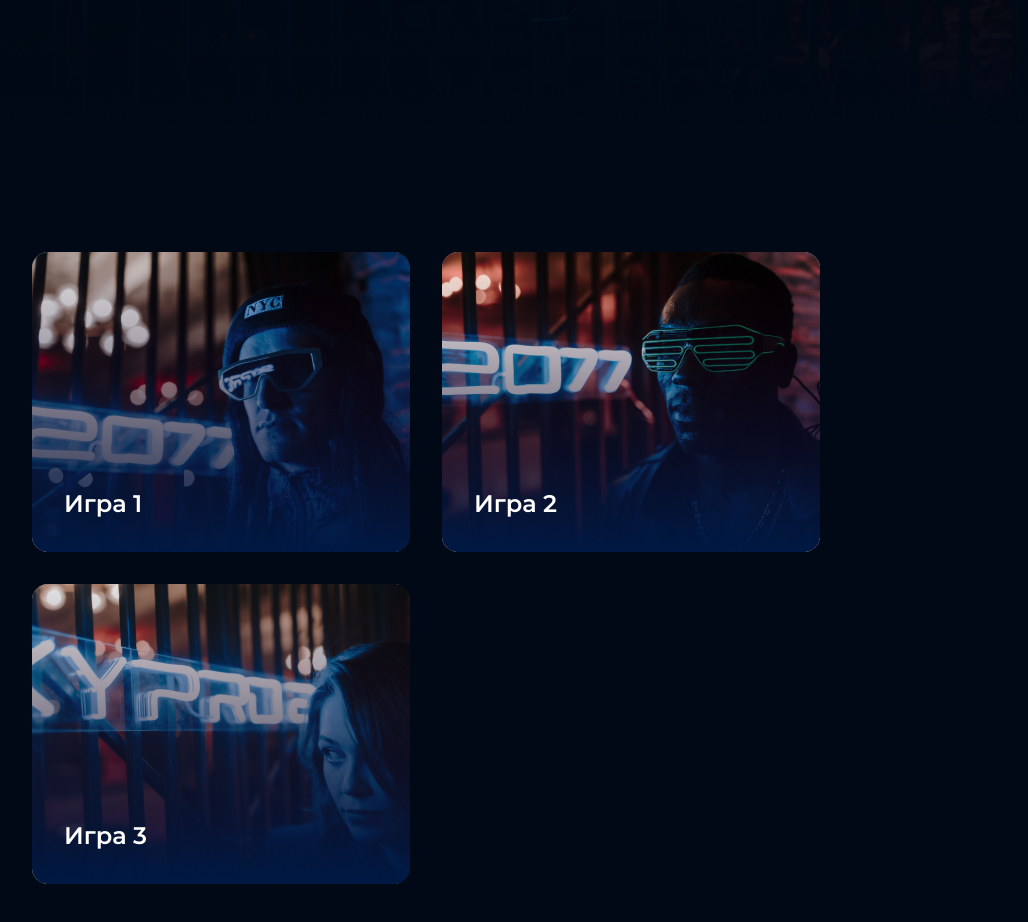
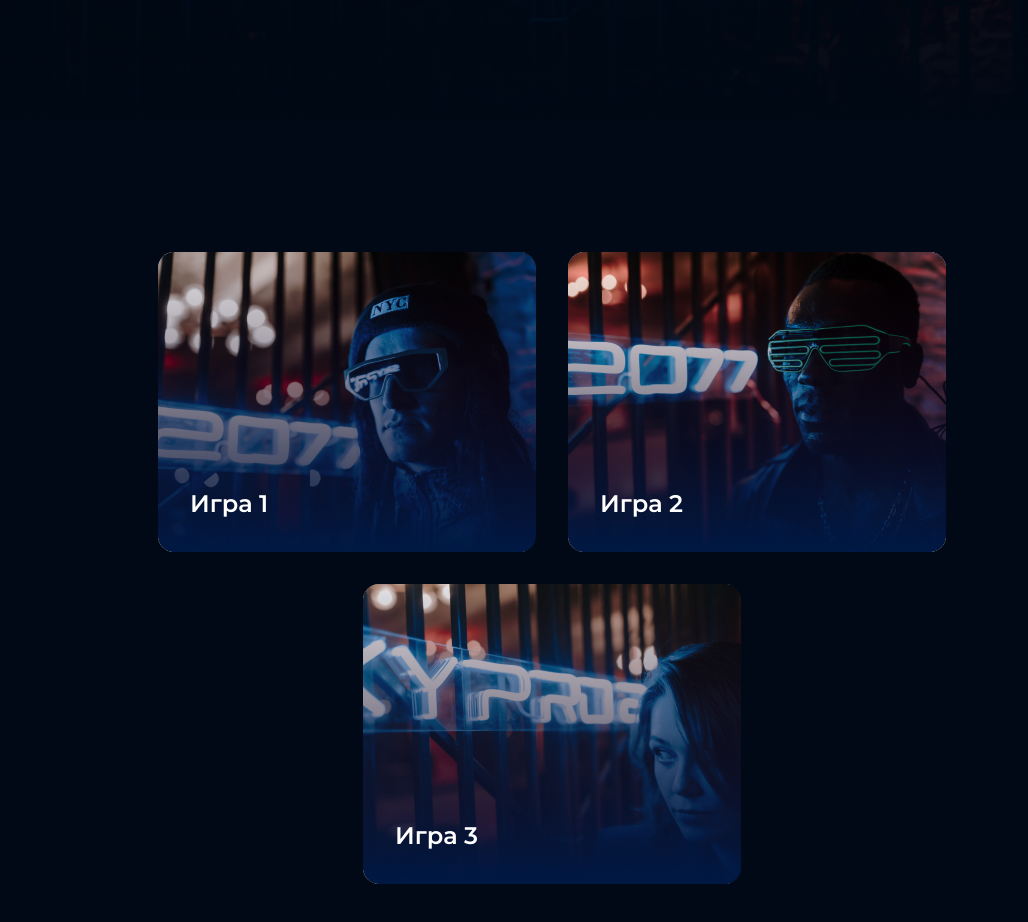
Before and after one commit to Chistik-AE/2-nd-course-hw, a plain HTML site: page index.html in a window 1280 px wide. Shown: the part 900-1822 px from the top of the page, without its empty margins (88-1116 px from the left). Drawn offline with Linux system fonts and the light colour scheme.

Commit message:
Переименовал файлы и папку по рекомендации

```diff
--- a/hw-1.html
+++ b/index.html
@@ -8,7 +8,7 @@
     <link rel="preconnect" href="https://fonts.googleapis.com">
     <link rel="preconnect" href="https://fonts.gstatic.com" crossorigin>
     <link href="https://fonts.googleapis.com/css2?family=Montserrat:wght@400;500;600;700&display=swap" rel="stylesheet">
-    <link rel="stylesheet" href="hw-1.css">
+    <link rel="stylesheet" href="style.css">
 </head>
 
 <body>
@@ -26,21 +26,18 @@
         </div>
 
         <div class="play-box center">
-            <div class="play play__1">
+            <div class="play play__img_1 play play__img">
                 <p class="play__name">Игра 1</p>
             </div>
-            <div class="play play__2">
+            <div class="play play__img_2 play play__img">
                 <p class="play__name">Игра 2</p>
             </div>
-            <div class="play play__3">
+            <div class="play play__img_3 play play__img">
                 <p class="play__name">Игра 3</p>
             </div>
 
         </div>
 
-
-
-
     </main>
 </body>
 
--- a/hw-1.scss
+++ b/style.scss
@@ -61,7 +61,7 @@
     padding-bottom: 128px;
     display: flex;
     flex-wrap: wrap;
-    justify-content: flex-start;
+    justify-content: center;
     gap: 32px;
 }
 
@@ -83,17 +83,18 @@
         padding: 32px;
     }
 
-    &__1 {
+    &__img {
+        &_1 {
 
-        background-image: url(./play/play_1.jpg);
+            background-image: url(./img_play/play_1.jpg);
+        }
+
+        &_2 {
+            background-image: url(./img_play/play_2.jpg);
+        }
+
+        &_3 {
+            background-image: url(./img_play/play_3.jpg);
+        }
     }
-
-    &__2 {
-        background-image: url(./play/play_2.jpg);
-    }
-
-    &__3 {
-        background-image: url(./play/play_3.jpg);
-    }
-
 }
```
Also changed, not shown: img_play/play_1.jpg (renamed from play/play_1.jpg), img_play/play_2.jpg (renamed from play/play_2.jpg), img_play/play_3.jpg (renamed from play/play_3.jpg), style.css, 2 other files.
